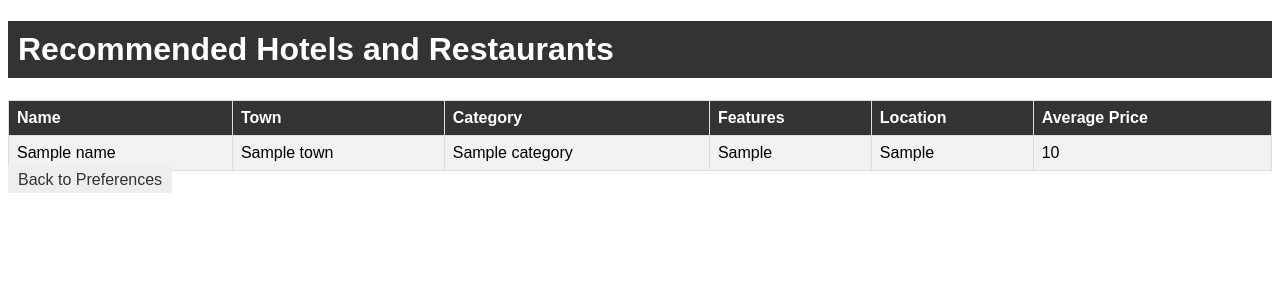
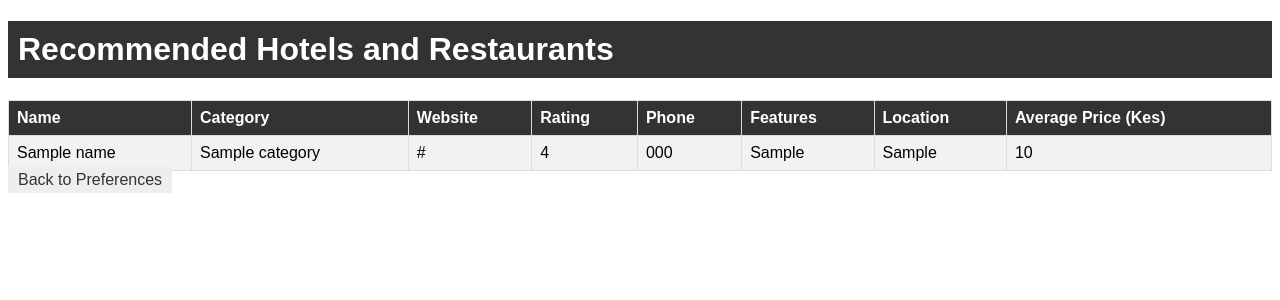
Before and after one commit to Ivan3864/Flavors-of-Kenya-The-Restaurant-Recommender, a Flask app: template templates/recommendations.html in a window 1280 px wide. Shown: the top 300 px of the page. Run offline with Flask 3, Linux system fonts and the light colour scheme; the template is opened without the code that fills it: most values are stand-ins (such as "Sample title", 1, 10 or a date in 2020); parts of the project's set-up code (start-up, migrations or seed data) failed here and were passed over.

Commit message:
flask deployment

```diff
--- a/app.py
+++ b/app.py
@@ -24,7 +24,7 @@ knn_model = NearestNeighbors(n_neighbors=n_neighbors, metric='cosine')
 knn_model.fit(tfidf_matrix)
 
 # Function to get hotel recommendations
-def recommend_hotels_restaurants(input_features, n_recommendations=5):
+def recommend_hotels_restaurants(input_features, n_recommendations=10):
     # Transform input_features into a TF-IDF vector
     input_vector = tfidf_vectorizer.transform([input_features])
 
@@ -32,12 +32,12 @@ def recommend_hotels_restaurants(input_features, n_recommendations=5):
     _, indices = knn_model.kneighbors(input_vector, n_neighbors=n_recommendations)
 
     # Return the recommended hotels with relevant information
-    recommended_hotels = final_data.iloc[indices[0]][['name', 'town', 'category', 'combined_features', 'locationString', 'average_price']]
+    recommended_hotels = final_data.iloc[indices[0]][['name','category', 'website', 'rating', 'phone', 'combined_features', 'locationString', 'average_price']]
 
     return recommended_hotels
 
 # Function to get town-based recommendations
-def recommend_town_hotels(town, n_recommendations=10):
+def recommend_town_hotels(town, n_recommendations=30):
     town = town.lower()  # Convert to lowercase for consistency
 
     # Filter hotels in the specified town
--- a/templates/recommendations.html
+++ b/templates/recommendations.html
@@ -43,17 +43,21 @@
     <table>
         <tr>
             <th>Name</th>
-            <th>Town</th>
             <th>Category</th>
+            <th>Website</th>
+            <th>Rating</th>
+            <th>Phone</th>
             <th>Features</th>
             <th>Location</th>
-            <th>Average Price</th>
+            <th>Average Price (Kes) </th>
         </tr>
         {% for recommendation in recommendations.iterrows() %}
         <tr>
             <td>{{ recommendation.1['name'] }}</td>
-            <td>{{ recommendation.1['town'] }}</td>
             <td>{{ recommendation.1['category'] }}</td>
+            <td>{{ recommendation.1['website'] }}</td>
+            <td>{{ recommendation.1['rating'] }}</td>
+            <td>{{ recommendation.1['phone'] }}</td>
             <td>{{ recommendation.1['combined_features'] }}</td>
             <td>{{ recommendation.1['locationString'] }}</td>
             <td>{{ recommendation.1['average_price'] }}</td>
```
